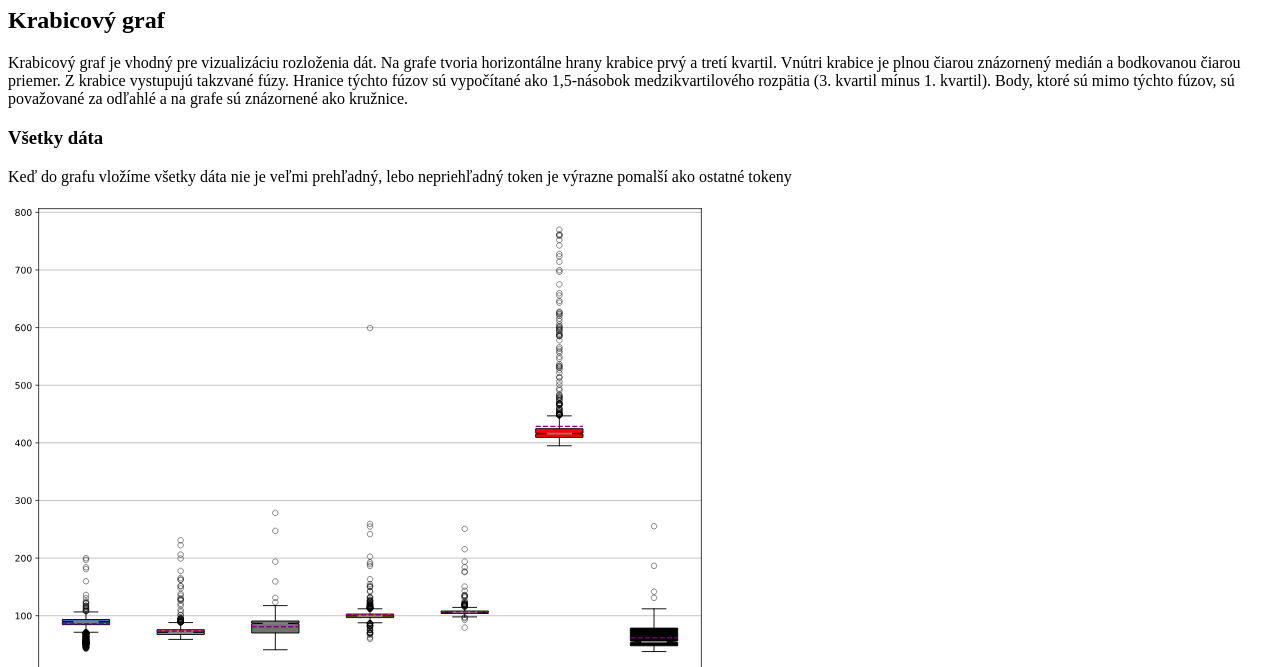
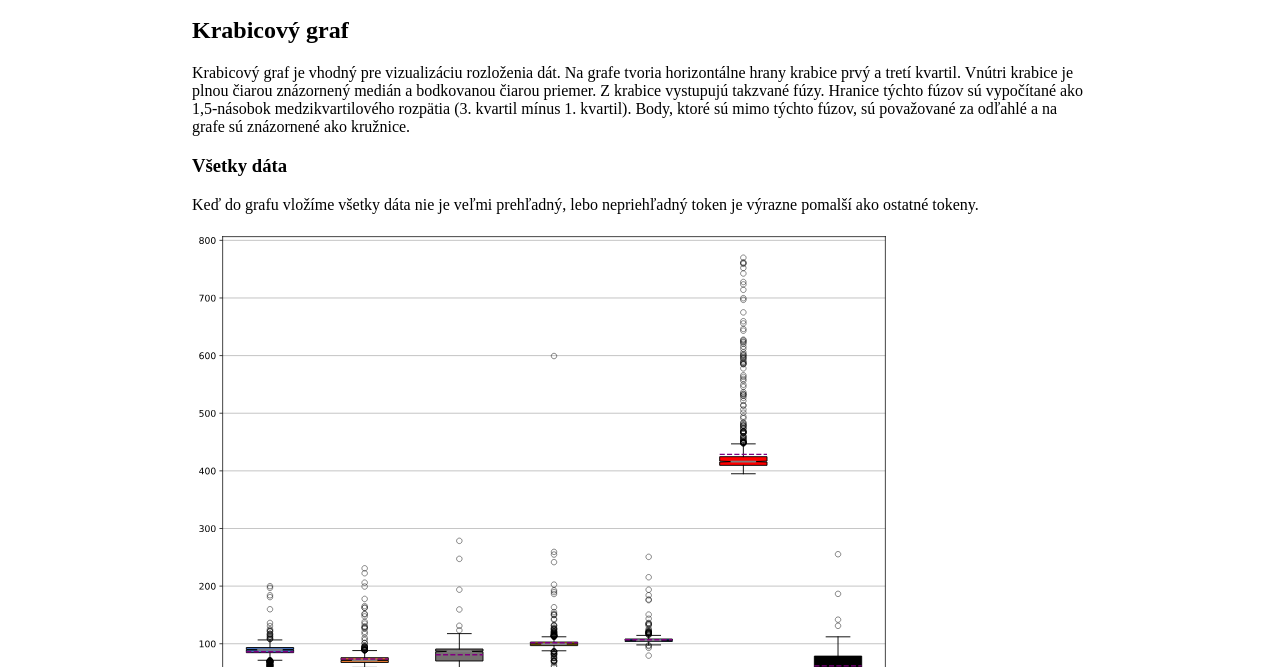
Before and after one commit to jitka1997/bachalor-thesis, a website: page simpleAPI/report.html in a window 1280 px wide. Shown: the part 133-800 px from the top of the page. Drawn offline with Linux system fonts and the light colour scheme.

Commit message:
Chapter4 review

```diff
--- a/simpleAPI/report.html
+++ b/simpleAPI/report.html
@@ -2,7 +2,10 @@
   <head>
     <title>Report z meraní výkonosti API toknov</title>
   </head>
-  <body>
+  <body style= "
+  max-width: 70%;
+  margin: auto;
+">
     <h1>Prehľad o grafoch a meraniach</h1>
     <p>
         Každý graf je vytvorený z
@@ -24,7 +27,7 @@
     <h3>Všetky dáta</h3>
     <p>
       Keď do grafu vložíme všetky dáta nie je veľmi prehľadný, lebo nepriehľadný
-      token je výrazne pomalší ako ostatné tokeny
+      token je výrazne pomalší ako ostatné tokeny.
     </p>
     <p>
       <img src="graphs/boxplot/signin_boxplot_allW.svg" width="700" />
@@ -49,7 +52,7 @@
     <img src="graphs/boxplot/request_boxplot_without_opaque.svg" width="700" />
     </p>
     <h2>Histogram</h2>
-    <p> Ďalším vhodným spôsobom pre zobrazenie rozloženia dát je histogram </p>
+    <p> Ďalším vhodným spôsobom pre zobrazenie rozloženia dát je histogram. </p>
     <p>
         <img src="graphs/histogram/signin_histogram_all.svg" width="700" />
     </p>
@@ -68,7 +71,9 @@
         <img src="graphs/line/request_line_all_noavg.svg" width="700" />
     </p>
     <h3>Všetky dáta s plávajúcim priemerom</h3>
+    <p>
     Plávajúci priemer je zobrazený plnou čiarou a je vypočítaný ako priemer 50 po sebe idúcich meraní. Čiarkované čiary rozbrazujú všetky hodnoty.
+    </p>
     <p>
         <img src="graphs/line/signin_line_all.svg" width="700" />
     </p>
```
Also changed, not shown: 2 other files.
